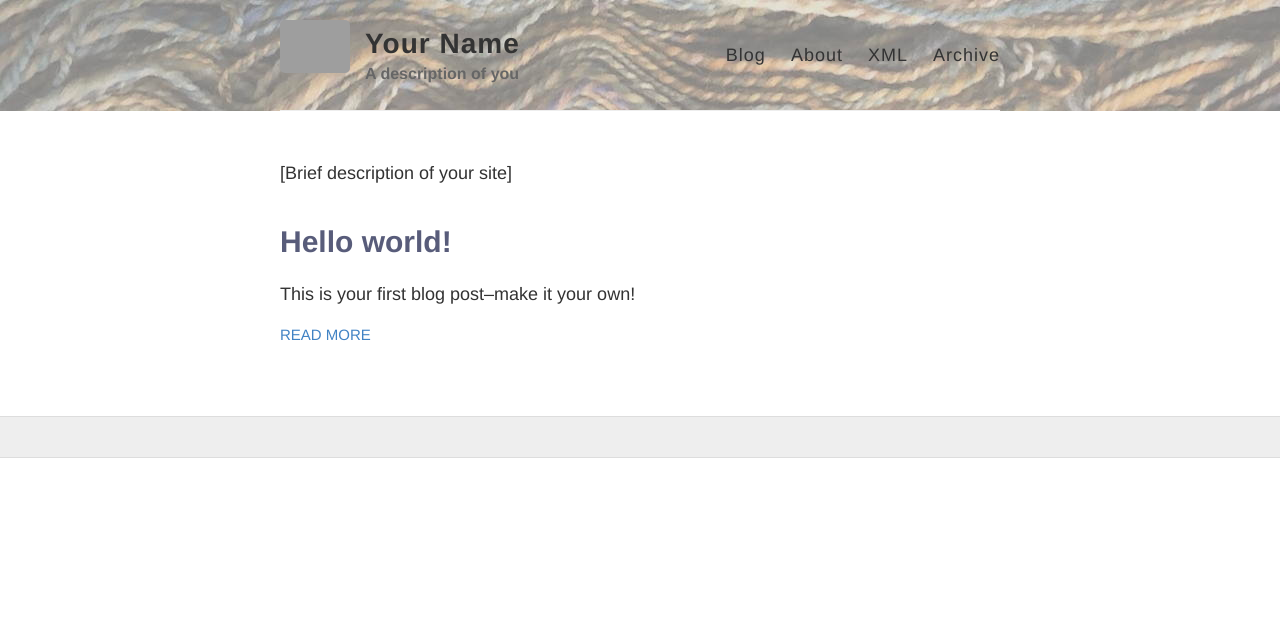
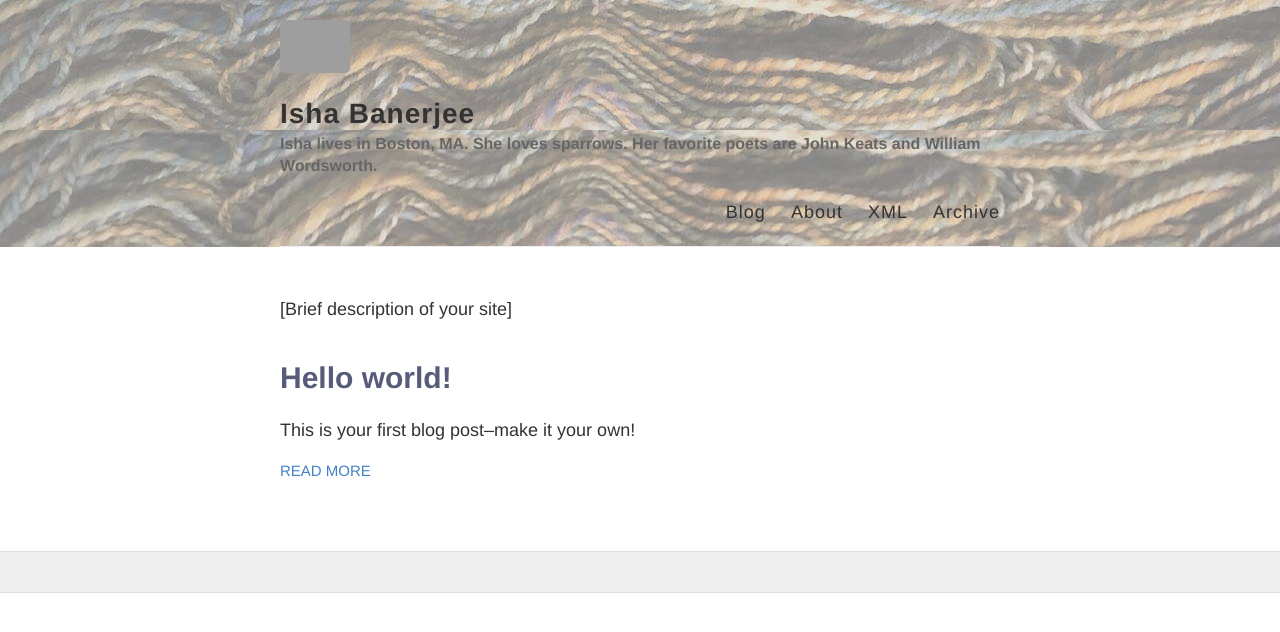
Before and after one commit to Isha-Bee/Isha-Bee.github.io, a Jekyll site: the page built from index.html, in a window 1280 px wide. Shown: the top 632 px of the page. Built offline with Jekyll 4.4.1, drawn with Linux system fonts in a browser that asks for light colours; grey boxes are pictures that could not be loaded.

Commit message:
Changes to description and image

```diff
--- a/_config.yml
+++ b/_config.yml
@@ -3,13 +3,13 @@
 #
 
 # Name of your site (displayed in the header)
-name: Your Name
+name: Isha Banerjee
 
 # Short bio or description (displayed in the header)
-description: A description of you
+description: Isha lives in Boston, MA. She loves sparrows. Her favorite poets are John Keats and William Wordsworth.
 
 # URL of your avatar or profile pic
-avatar: https://raw.githubusercontent.com/[yourusername]/[yourusername].github.io/master/images/[filename].jpg
+avatar: https://raw.githubusercontent.com/Isha-Bee/ishabee.github.io/master/images/ishabee.jpg
 
 #
 # Flags below are optional
```
Also changed, not shown: images/ishabee.png (added), 1 other file.
